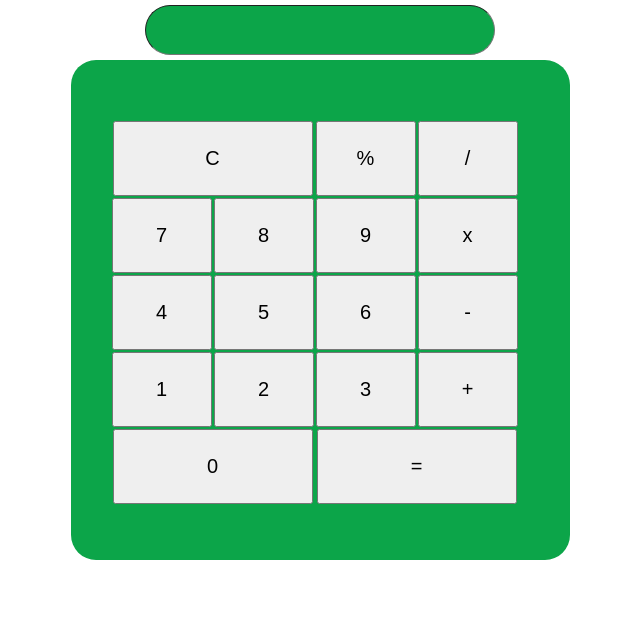
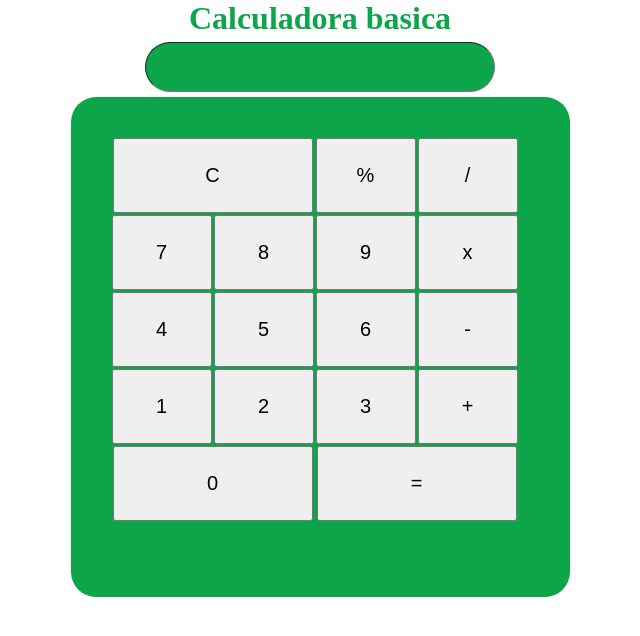
Before and after one commit to jd-apprentice/javascript, a plain HTML site: page Calculadora js/index.html in a window 1280 px wide. Shown: the whole page, without its empty margins (320-960 px from the left). Drawn offline with Linux system fonts and the light colour scheme.

Commit message:
Agregue un H1 que faltaba

```diff
--- a/Calculadora js/css/style.css
+++ b/Calculadora js/css/style.css
@@ -2,6 +2,11 @@
     margin: 0;
     padding: 0;
     box-sizing: border-box;
+}
+
+h1{
+    color: #0ca549;
+    text-align: center;
 }
 
 table{
--- a/Calculadora js/index.html
+++ b/Calculadora js/index.html
@@ -9,13 +9,9 @@
     <title>Calculadora by jd_apprentice</title>
 </head>
 <body>
+    <h1>Calculadora basica</h1>
     <input type="number" id="resultado">
         <table class="calculadora">
-            <tr>
-                <th>
-                    <br>
-                </th>
-            </tr>
             <tr>
                 <th colspan="2" id="colsc">
                     <button class="c">C</button>
```
